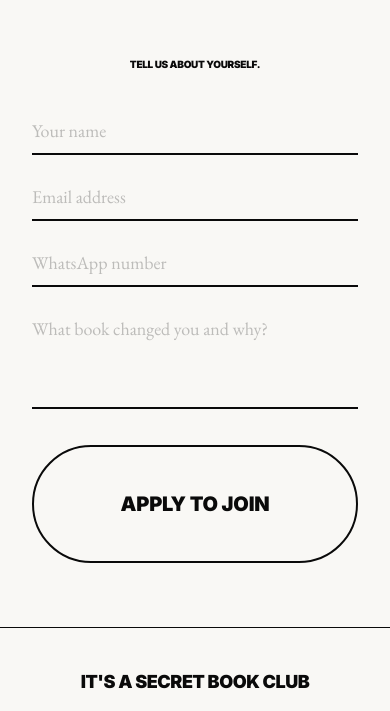
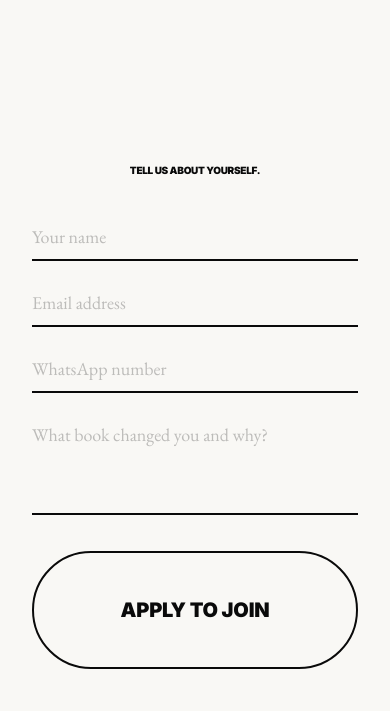
Before and after one commit to Efe-Onoh/its-a-secret-book-club, a Next.js app: page / in a window 390 px wide. Shown: the part 5913-6624 px from the top of the page. Built offline with nearby package versions, Linux system fonts and the light colour scheme.

Commit message:
fix: form cannot receive scroll

```diff
--- a/app/components/JoinForm.tsx
+++ b/app/components/JoinForm.tsx
@@ -1,6 +1,6 @@
 "use client";
 
-import { useState } from "react";
+import { useEffect, useState } from "react";
 
 export default function JoinForm() {
   const [name, setName] = useState("");
@@ -8,6 +8,30 @@ export default function JoinForm() {
   const [whatsapp, setWhatsapp] = useState("");
   const [bookAnswer, setBookAnswer] = useState("");
   const [status, setStatus] = useState<"idle" | "loading" | "success" | "error">("idle");
+
+  useEffect(() => {
+    const inputs = document.querySelectorAll("input, textarea");
+
+    const disableSnap = () => {
+      document.documentElement.style.scrollSnapType = "none";
+    };
+
+    const enableSnap = () => {
+      document.documentElement.style.scrollSnapType = "y mandatory";
+    };
+
+    inputs.forEach((input) => {
+      input.addEventListener("focus", disableSnap);
+      input.addEventListener("blur", enableSnap);
+    });
+
+    return () => {
+      inputs.forEach((input) => {
+        input.removeEventListener("focus", disableSnap);
+        input.removeEventListener("blur", enableSnap);
+      });
+    };
+  }, []);
 
   const handleSubmit = async (e: React.FormEvent) => {
     e.preventDefault();
--- a/app/globals.css
+++ b/app/globals.css
@@ -76,10 +76,3 @@ h3 {
   width: 100%;
   scroll-snap-stop: always;
 }
-
-@media (max-width: 768px) {
-  .snap-section-form {
-    scroll-snap-align: none;
-    min-height: auto;
-  }
-}
--- a/app/page.tsx
+++ b/app/page.tsx
@@ -372,11 +372,7 @@ function CurrentBook() {
 
 function JoinFormSection() {
   return (
-    <section
-      id="join-form"
-      className="snap-section snap-section-form flex flex-col items-center justify-center px-8 md:px-24 py-16"
-      style={{ background: "var(--color-join-bg)", color: "var(--color-join-ink)" }}
-    >
+    <section id="join-form" className="snap-section flex flex-col items-center justify-center px-8 md:px-24 py-16" style={{ background: "var(--color-join-bg)", color: "var(--color-join-ink)" }}>
       <div className="w-full flex flex-col items-center">
         <h3
           className="font-display uppercase leading-none mb-10"
```
